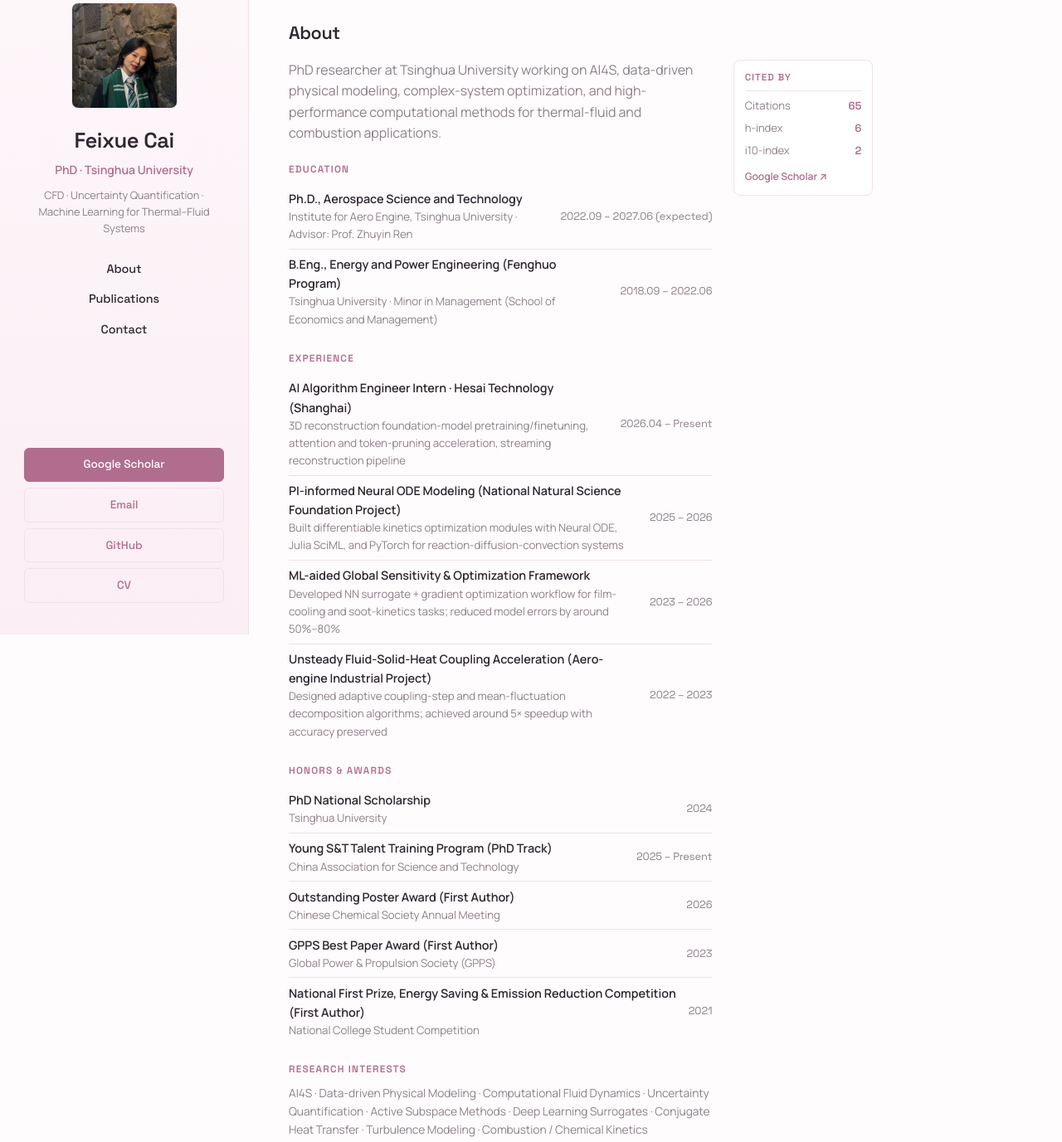
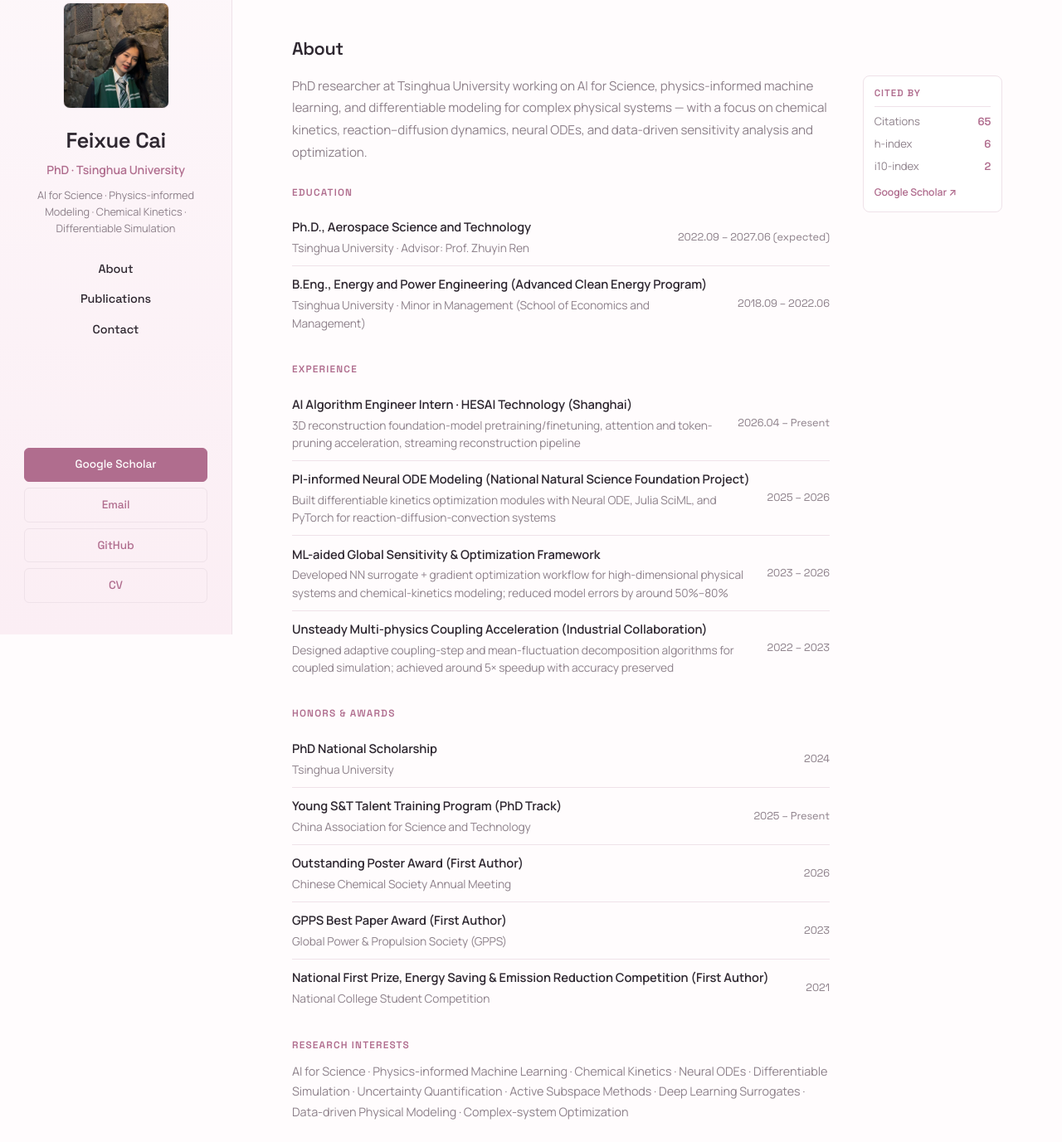
Before and after one commit to cfx18/cfx18.github.io, a plain HTML site: page index.html in a window 1280 px wide. Shown: the part 35-1412 px from the top of the page at 83% size. Drawn offline with Linux system fonts and the light colour scheme.

Commit message:
Refocus site messaging and widen content layout.
Remove sensitive institute wording, emphasize AI-for-science and kinetics themes, and let the main column use the full page width with more spacing.

Co-authored-by: Cursor <cursoragent@cursor.com>

```diff
--- a/index.html
+++ b/index.html
@@ -4,7 +4,7 @@
   <meta charset="UTF-8" />
   <meta name="viewport" content="width=device-width, initial-scale=1.0" />
   <title>Feixue Cai · Academic Homepage</title>
-  <meta name="description" content="Feixue Cai — PhD, Tsinghua University. Research in Computational Fluid Dynamics, Uncertainty Quantification, and Machine Learning for Thermal-Fluid Systems." />
+  <meta name="description" content="Feixue Cai — PhD, Tsinghua University. Research in AI for Science, physics-informed modeling, chemical kinetics, and differentiable simulation." />
   <link rel="preconnect" href="https://fonts.googleapis.com" />
   <link rel="preconnect" href="https://fonts.gstatic.com" crossorigin />
   <link href="https://fonts.googleapis.com/css2?family=Space+Grotesk:wght@400;500;600;700&family=Manrope:wght@400;500;600;700&display=swap" rel="stylesheet" />
@@ -23,7 +23,7 @@
         <h1 class="sidebar-name">Feixue Cai</h1>
         <p class="sidebar-title">PhD · Tsinghua University</p>
         <p class="sidebar-tagline">
-          CFD · Uncertainty Quantification · Machine Learning for Thermal–Fluid Systems
+          AI for Science · Physics-informed Modeling · Chemical Kinetics · Differentiable Simulation
         </p>
 
         <nav class="sidebar-nav">
@@ -49,20 +49,22 @@
         <div class="about-grid">
           <div class="about-main">
             <p class="bio">
-              PhD researcher at Tsinghua University working on AI4S, data-driven
-              physical modeling, complex-system optimization, and high-performance
-              computational methods for thermal-fluid and combustion applications.
+              PhD researcher at Tsinghua University working on AI for Science,
+              physics-informed machine learning, and differentiable modeling for
+              complex physical systems — with a focus on chemical kinetics,
+              reaction–diffusion dynamics, neural ODEs, and data-driven
+              sensitivity analysis and optimization.
             </p>
 
             <h3 class="cv-heading">Education</h3>
             <ul class="cv-list">
               <li>
                 <span class="cv-role">Ph.D., Aerospace Science and Technology</span>
-                <span class="cv-org">Institute for Aero Engine, Tsinghua University · Advisor: Prof. Zhuyin Ren</span>
+                <span class="cv-org">Tsinghua University · Advisor: Prof. Zhuyin Ren</span>
                 <span class="cv-date">2022.09 – 2027.06 (expected)</span>
               </li>
               <li>
-                <span class="cv-role">B.Eng., Energy and Power Engineering (Fenghuo Program)</span>
+                <span class="cv-role">B.Eng., Energy and Power Engineering (Advanced Clean Energy Program)</span>
                 <span class="cv-org">Tsinghua University · Minor in Management (School of Economics and Management)</span>
                 <span class="cv-date">2018.09 – 2022.06</span>
               </li>
@@ -71,7 +73,7 @@
             <h3 class="cv-heading">Experience</h3>
             <ul class="cv-list">
               <li>
-                <span class="cv-role">AI Algorithm Engineer Intern · Hesai Technology (Shanghai)</span>
+                <span class="cv-role">AI Algorithm Engineer Intern · HESAI Technology (Shanghai)</span>
                 <span class="cv-org">3D reconstruction foundation-model pretraining/finetuning, attention and token-pruning acceleration, streaming reconstruction pipeline</span>
                 <span class="cv-date">2026.04 – Present</span>
               </li>
@@ -82,12 +84,12 @@
               </li>
               <li>
                 <span class="cv-role">ML-aided Global Sensitivity &amp; Optimization Framework</span>
-                <span class="cv-org">Developed NN surrogate + gradient optimization workflow for film-cooling and soot-kinetics tasks; reduced model errors by around 50%–80%</span>
+                <span class="cv-org">Developed NN surrogate + gradient optimization workflow for high-dimensional physical systems and chemical-kinetics modeling; reduced model errors by around 50%–80%</span>
                 <span class="cv-date">2023 – 2026</span>
               </li>
               <li>
-                <span class="cv-role">Unsteady Fluid-Solid-Heat Coupling Acceleration (Aero-engine Industrial Project)</span>
-                <span class="cv-org">Designed adaptive coupling-step and mean-fluctuation decomposition algorithms; achieved around 5× speedup with accuracy preserved</span>
+                <span class="cv-role">Unsteady Multi-physics Coupling Acceleration (Industrial Collaboration)</span>
+                <span class="cv-org">Designed adaptive coupling-step and mean-fluctuation decomposition algorithms for coupled simulation; achieved around 5× speedup with accuracy preserved</span>
                 <span class="cv-date">2022 – 2023</span>
               </li>
             </ul>
@@ -123,10 +125,10 @@
 
             <h3 class="cv-heading">Research Interests</h3>
             <p class="interests">
-              AI4S · Data-driven Physical Modeling · Computational Fluid Dynamics ·
-              Uncertainty Quantification · Active Subspace Methods · Deep Learning
-              Surrogates · Conjugate Heat Transfer · Turbulence Modeling ·
-              Combustion / Chemical Kinetics
+              AI for Science · Physics-informed Machine Learning · Chemical
+              Kinetics · Neural ODEs · Differentiable Simulation · Uncertainty
+              Quantification · Active Subspace Methods · Deep Learning Surrogates
+              · Data-driven Physical Modeling · Complex-system Optimization
             </p>
           </div>
 
--- a/styles.css
+++ b/styles.css
@@ -8,7 +8,7 @@
   --accent-strong: #b06d8e;
   --accent-soft: #fbeef4;
   --border: #efe2e9;
-  --sidebar-width: 300px;
+  --sidebar-width: 280px;
   --radius: 8px;
 }
 
@@ -183,16 +183,17 @@ a:hover {
   color: var(--accent-strong);
 }
 
-/* Scrollable content */
+/* Scrollable content — fill remaining viewport */
 .content {
   flex: 1;
   min-width: 0;
-  max-width: 800px;
-  padding: 2.2rem 3rem;
+  width: 100%;
+  max-width: none;
+  padding: 2.8rem 4.5rem 3.5rem;
 }
 
 .section {
-  padding: 1.4rem 0;
+  padding: 2rem 0;
 }
 
 .section + .section {
@@ -216,7 +217,7 @@ a:hover {
 /* About: CV layout + compact Scholar metrics box */
 .about-grid {
   display: flex;
-  gap: 1.6rem;
+  gap: 2.5rem;
   align-items: flex-start;
 }
 
@@ -227,6 +228,9 @@ a:hover {
 
 .bio {
   margin-top: 0;
+  font-size: 0.95rem;
+  line-height: 1.75;
+  max-width: 72ch;
 }
 
 .cv-heading {
@@ -236,7 +240,7 @@ a:hover {
   letter-spacing: 0.1em;
   text-transform: uppercase;
   color: var(--accent-strong);
-  margin: 1.3rem 0 0.5rem;
+  margin: 1.6rem 0 0.65rem;
 }
 
 .cv-list {
@@ -248,8 +252,9 @@ a:hover {
 .cv-list li {
   display: grid;
   grid-template-columns: 1fr auto;
-  column-gap: 0.8rem;
-  padding: 0.4rem 0;
+  column-gap: 1.2rem;
+  row-gap: 0.15rem;
+  padding: 0.65rem 0;
   border-bottom: 1px solid var(--border);
 }
 
@@ -260,13 +265,15 @@ a:hover {
 .cv-role {
   font-weight: 600;
   color: var(--text);
-  font-size: 0.9rem;
+  font-size: 0.92rem;
 }
 
 .cv-org {
   grid-column: 1;
   color: var(--text-soft);
-  font-size: 0.83rem;
+  font-size: 0.86rem;
+  line-height: 1.55;
+  max-width: 72ch;
 }
 
 .cv-date {
@@ -280,8 +287,9 @@ a:hover {
 }
 
 .interests {
-  font-size: 0.86rem;
-  line-height: 1.6;
+  font-size: 0.9rem;
+  line-height: 1.7;
+  max-width: 80ch;
 }
 
 /* Compact Scholar-style box */
@@ -338,7 +346,7 @@ a:hover {
 }
 
 .pub {
-  padding: 0.85rem 0;
+  padding: 1.1rem 0;
   border-bottom: 1px solid var(--border);
 }
 
@@ -404,10 +412,11 @@ a:hover {
 }
 
 .pub-abstract {
-  margin: 0.4rem 0 0;
-  font-size: 0.82rem;
+  margin: 0.5rem 0 0;
+  font-size: 0.86rem;
   color: var(--text-soft);
-  line-height: 1.5;
+  line-height: 1.6;
+  max-width: 90ch;
 }
 
 .pub-abstract strong {
@@ -461,7 +470,7 @@ a:hover {
   }
 
   .content {
-    padding: 1.4rem 1.4rem 2rem;
+    padding: 1.6rem 1.5rem 2.5rem;
   }
 
   .about-grid {
```
